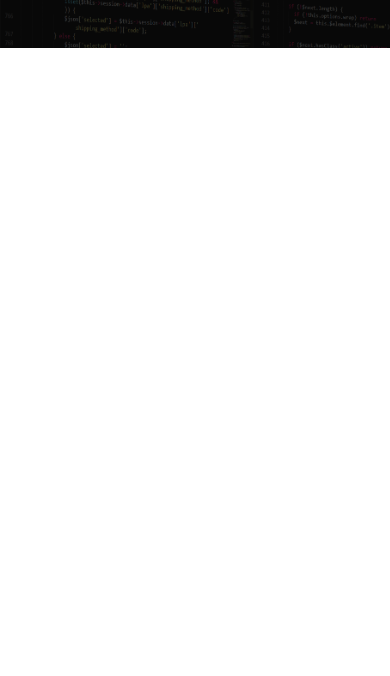
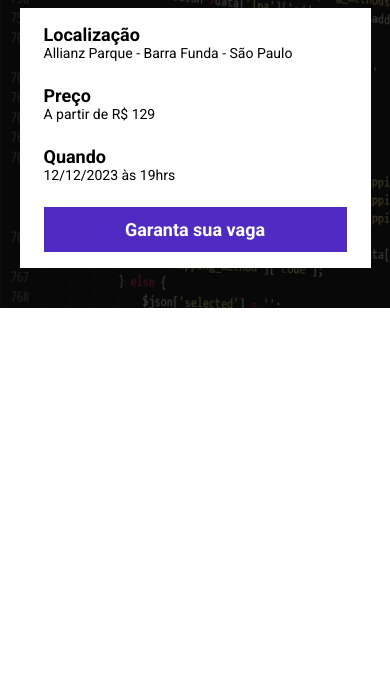
Before and after one commit to nicolasmrodrigues/ebac_tech_talks, a website built with Parcel: page src/index.html in a window 390 px wide. Shown: the part 168-844 px from the top of the page. Built offline with nearby package versions, Linux system fonts and the light colour scheme.

Commit message:
finalizando hero e adicionando responsividade

```diff
--- a/src/index.html
+++ b/src/index.html
@@ -17,6 +17,25 @@
             <p class="hero__text">
                 O maior evento de tecnologia começa em 10d 12h 20m 15s
             </p>
+            <div class="infos-bar">
+                <ul class="infos-bar__infos">
+                    <li class="infos-bar__infos__item">
+                        <b>Localização</b>
+                        Allianz Parque - Barra Funda - São Paulo
+                    </li>
+                    <li class="infos-bar__infos__item">
+                        <b>Preço</b>
+                        A partir de R$ 129
+                    </li>
+                    <li class="infos-bar__infos__item">
+                        <b>Quando</b>
+                        12/12/2023 às 19hrs
+                    </li>
+                </ul>
+                <a href="#" class="button button--primary">
+                    Garanta sua vaga
+                </a>
+            </div>
         </div>
     </header>
     <script src="scripts/main.js"></script>
--- /dev/null
+++ b/src/styles/components/_buttons.scss
@@ -0,0 +1,23 @@
+.button {
+    padding: 12px;
+    font-size: 18px;
+    font-weight: bold;
+    text-decoration: none;
+    text-align: center;
+    white-space: nowrap;
+
+    &--primary {
+        color: #fff;
+        background-color: #4F2AC3;
+    }
+
+    @media (max-width: 640px) {
+        display: block;
+        width: 100%;
+    }
+
+    @media (min-width: 640px) and (max-width: 1024px) {
+        display: flex;
+        align-items: center;
+    }
+}
--- /dev/null
+++ b/src/styles/components/info_bar.scss
@@ -0,0 +1,38 @@
+.infos-bar {
+    padding: 16px 24px;
+    display: flex;
+    justify-content: space-between;
+    background-color: #fff;
+    &__infos {
+        display: flex;
+        gap: 40px;
+
+        &__item {
+            font-size: 14px;
+            color: #000;
+
+            b {
+                display: block;
+                font-size: 18px;
+                color: #000;
+            }
+        }
+    }
+
+    @media (max-width: 640px) {
+        display: block;
+
+        &__infos {
+            display: block;
+            &__item {
+                margin-bottom: 24px;
+            }
+        }
+    }
+
+    @media (min-width: 640px) and (max-width: 1024px) {
+        &__infos {
+            gap: 16px;
+        }
+    }
+}
--- a/src/styles/main.scss
+++ b/src/styles/main.scss
@@ -1,11 +1,14 @@
 @use 'hero';
+@use 'components/info_bar';
+@use 'components/buttons';
 
 * {
     margin: 0;
     padding: 0;
     box-sizing: border-box;
     font-family: Roboto, sans-serif;
-    color: #fff
+    color: #fff;
+    list-style: none
 }
 
 .container {
```
